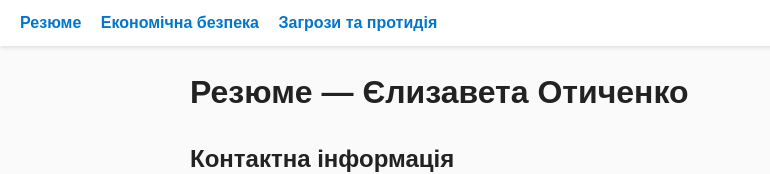
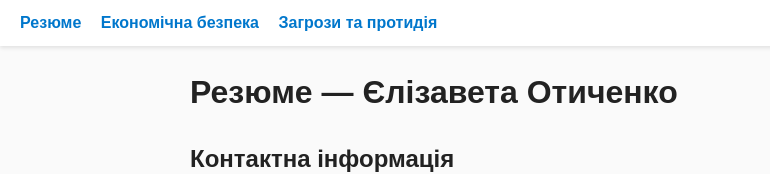
Before and after one commit to Yelizaveta-00/website, a plain HTML site: page site/index.html in a window 1280 px wide. Shown: the top 174 px of the page, without its empty margins (0-770 px from the left). Drawn offline with Linux system fonts and the light colour scheme.

Commit message:
Update index.html

```diff
--- a/site/index.html
+++ b/site/index.html
@@ -9,7 +9,7 @@
 </nav></header>
 
 <main>
-<h1>Резюме — Єлизавета Отиченко</h1>
+<h1>Резюме — Єлізавета Отиченко</h1>
 
 <h2>Контактна інформація</h2>
 <p><strong>Дата народження:</strong> 26 січня 2008<br>
```
